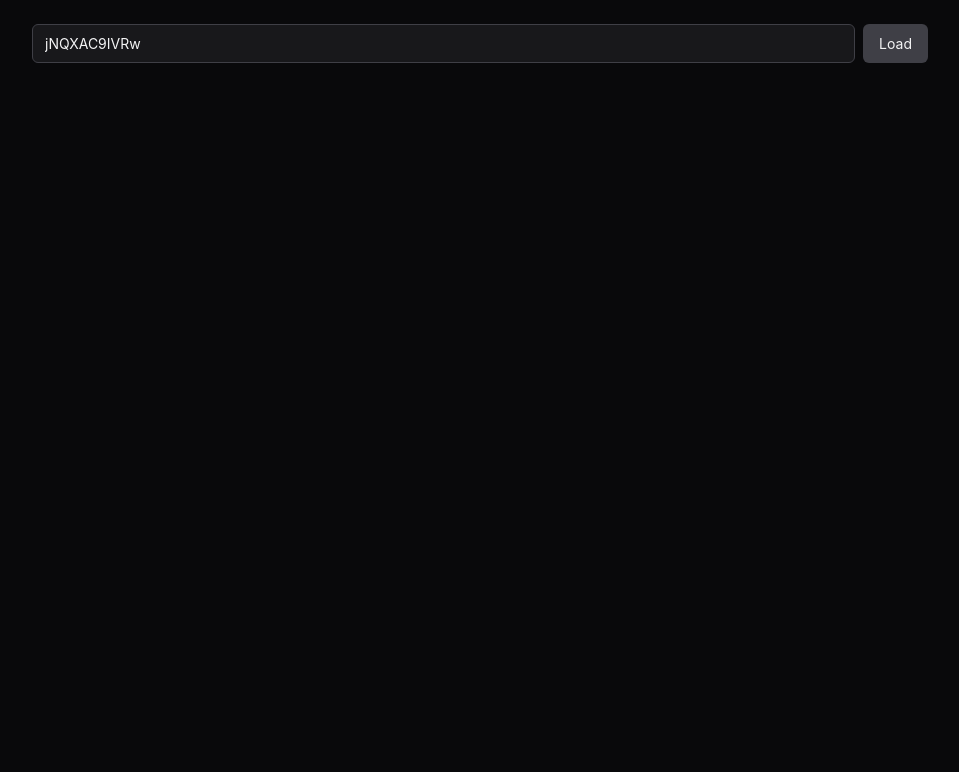
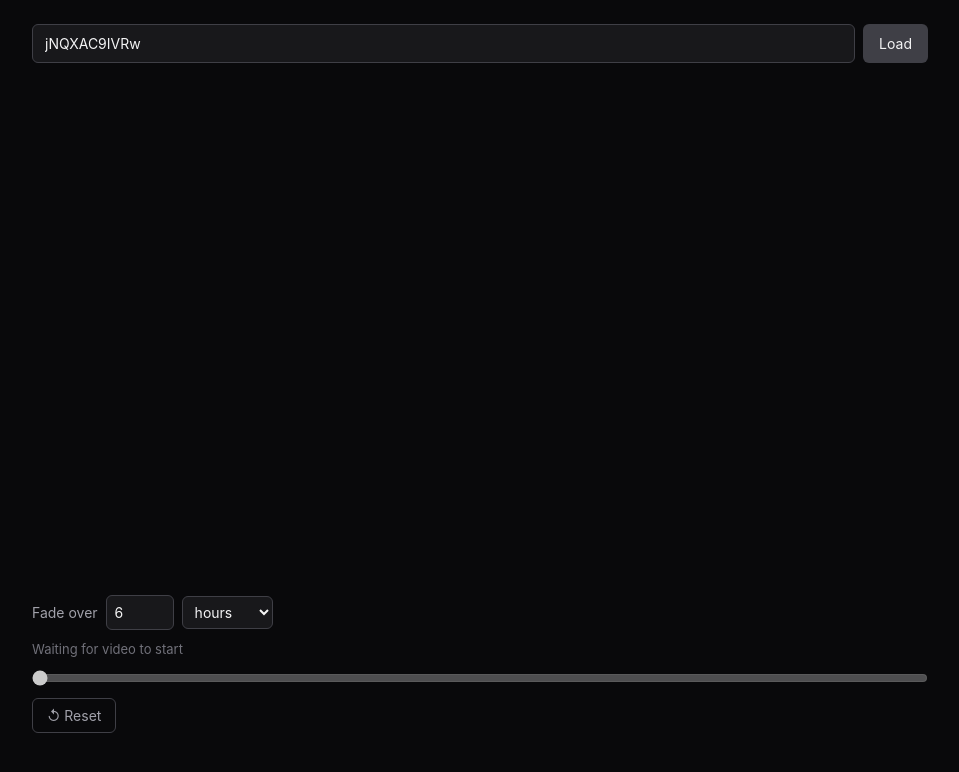
Before and after one commit to basilleaf/youtube-dimmer, a React (Vite) app: page / in a window 1280 px wide. Shown: the top 772 px of the page, without its empty margins (160-1119 px from the left). Built offline with nearby package versions, Linux system fonts and the light colour scheme.

Commit message:
implement fade controls ui

```diff
--- a/src/App.tsx
+++ b/src/App.tsx
@@ -1,6 +1,8 @@
-import { useState } from 'react'
+import { useRef, useState } from 'react'
 import { YouTubePlayer } from './components/YouTubePlayer'
+import { FadeControls } from './components/FadeControls'
 import { extractVideoId } from './lib/youtube'
+import { FadeTimer, DEFAULT_FADE_DURATION_MS } from './lib/fadeTimer'
 
 const DEFAULT_VIDEO_ID = 'jNQXAC9IVRw'
 
@@ -13,6 +15,8 @@ function App() {
   const [videoId, setVideoId] = useState(getInitialVideoId)
   const [inputValue, setInputValue] = useState(videoId)
   const [error, setError] = useState<string | null>(null)
+  const [fadeDurationMs, setFadeDurationMs] = useState(DEFAULT_FADE_DURATION_MS)
+  const timerRef = useRef(new FadeTimer())
 
   function loadVideo() {
     const id = extractVideoId(inputValue)
@@ -24,6 +28,10 @@ function App() {
     setVideoId(id)
     setInputValue(id)
     history.replaceState(null, '', `?v=${id}`)
+  }
+
+  function handleReset() {
+    timerRef.current.reset()
   }
 
   return (
@@ -80,7 +88,18 @@ function App() {
           </p>
         )}
 
-        <YouTubePlayer videoId={videoId} />
+        <YouTubePlayer
+          videoId={videoId}
+          timerRef={timerRef}
+          fadeDurationMs={fadeDurationMs}
+        />
+
+        <FadeControls
+          timerRef={timerRef}
+          fadeDurationMs={fadeDurationMs}
+          onDurationChange={setFadeDurationMs}
+          onReset={handleReset}
+        />
 
       </div>
     </main>
--- /dev/null
+++ b/src/components/FadeControls.tsx
@@ -0,0 +1,155 @@
+import { useEffect, useRef, useState } from 'react'
+import type { FadeTimer } from '../lib/fadeTimer'
+import { FADE_DELAY_MS } from '../lib/fadeTimer'
+
+interface Props {
+  timerRef: React.MutableRefObject<FadeTimer>
+  fadeDurationMs: number
+  onDurationChange: (ms: number) => void
+  onReset: () => void
+}
+
+type DurationUnit = 'minutes' | 'hours'
+
+function formatDuration(ms: number): string {
+  if (ms <= 0) return '0s'
+  const totalSec = Math.round(ms / 1000)
+  if (totalSec < 60) return `${totalSec}s`
+  const totalMin = Math.round(ms / 60_000)
+  if (totalMin < 60) return `${totalMin}m`
+  const h = Math.floor(ms / 3_600_000)
+  const m = Math.round((ms % 3_600_000) / 60_000)
+  return m > 0 ? `${h}h ${m}m` : `${h}h`
+}
+
+function getStatusText(timer: FadeTimer, fadeDurationMs: number): string {
+  const state = timer.getFadeState(fadeDurationMs)
+  if (state === 'idle') return 'Waiting for video to start'
+  if (state === 'complete') return 'Complete'
+  if (state === 'delaying') {
+    const remaining = Math.max(0, FADE_DELAY_MS - timer.getElapsedMs())
+    return `Waiting ${formatDuration(remaining)} · then fading over ${formatDuration(fadeDurationMs)}`
+  }
+  // fading
+  const progress = timer.getProgress(fadeDurationMs)
+  const remaining = (1 - progress) * fadeDurationMs
+  return `Fading · ${Math.round(progress * 100)}% · ${formatDuration(remaining)} left`
+}
+
+export function FadeControls({ timerRef, fadeDurationMs, onDurationChange, onReset }: Props) {
+  const sliderRef = useRef<HTMLInputElement>(null)
+  const statusRef = useRef<HTMLParagraphElement>(null)
+  const rafIdRef = useRef(0)
+
+  const initialHours = fadeDurationMs / 3_600_000
+  const [unit, setUnit] = useState<DurationUnit>('hours')
+  const [inputNum, setInputNum] = useState(initialHours)
+
+  // Reassigned every render so the rAF callback always uses the latest props.
+  const scheduleTickRef = useRef<() => void>()
+  scheduleTickRef.current = () => {
+    const timer = timerRef.current
+    const state = timer.getFadeState(fadeDurationMs)
+    const progress = timer.getProgress(fadeDurationMs)
+
+    if (sliderRef.current) {
+      sliderRef.current.value = String(Math.round(progress * 100))
+      sliderRef.current.disabled = state === 'idle' || state === 'delaying'
+    }
+    if (statusRef.current) {
+      statusRef.current.textContent = getStatusText(timer, fadeDurationMs)
+    }
+
+    rafIdRef.current = requestAnimationFrame(scheduleTickRef.current!)
+  }
+
+  useEffect(() => {
+    rafIdRef.current = requestAnimationFrame(scheduleTickRef.current!)
+    return () => cancelAnimationFrame(rafIdRef.current)
+  }, []) // eslint-disable-line react-hooks/exhaustive-deps
+
+  function handleNumChange(e: React.ChangeEvent<HTMLInputElement>) {
+    const n = e.target.valueAsNumber
+    setInputNum(n)
+    if (isNaN(n) || n <= 0) return
+    const ms = unit === 'hours' ? n * 3_600_000 : n * 60_000
+    onDurationChange(Math.max(60_000, Math.min(86_400_000, ms)))
+  }
+
+  function handleUnitChange(e: React.ChangeEvent<HTMLSelectElement>) {
+    const newUnit = e.target.value as DurationUnit
+    // Re-express the current ms value in the new unit (duration doesn't change)
+    const ms = unit === 'hours' ? inputNum * 3_600_000 : inputNum * 60_000
+    setInputNum(newUnit === 'hours' ? ms / 3_600_000 : ms / 60_000)
+    setUnit(newUnit)
+  }
+
+  function handleSliderChange(e: React.ChangeEvent<HTMLInputElement>) {
+    timerRef.current.seekTo(e.target.valueAsNumber / 100, fadeDurationMs)
+  }
+
+  const inputStyle: React.CSSProperties = {
+    padding: '6px 8px',
+    borderRadius: '6px',
+    border: '1px solid #3f3f46',
+    background: '#18181b',
+    color: '#f4f4f5',
+    fontSize: '14px',
+    outline: 'none',
+  }
+
+  return (
+    <div style={{ marginTop: '16px' }}>
+      {/* Duration picker */}
+      <div style={{ display: 'flex', alignItems: 'center', gap: '8px', marginBottom: '10px' }}>
+        <span style={{ fontSize: '14px', color: '#a1a1aa' }}>Fade over</span>
+        <input
+          type="number"
+          value={inputNum}
+          min={unit === 'hours' ? 1 : 1}
+          max={unit === 'hours' ? 24 : 1440}
+          step={unit === 'hours' ? 1 : 5}
+          onChange={handleNumChange}
+          style={{ ...inputStyle, width: '68px' }}
+        />
+        <select value={unit} onChange={handleUnitChange} style={{ ...inputStyle, cursor: 'pointer' }}>
+          <option value="hours">hours</option>
+          <option value="minutes">minutes</option>
+        </select>
+      </div>
+
+      {/* Status line */}
+      <p ref={statusRef} style={{ margin: '0 0 8px', fontSize: '13px', color: '#71717a' }}>
+        Waiting for video to start
+      </p>
+
+      {/* Progress slider */}
+      <input
+        ref={sliderRef}
+        type="range"
+        min={0}
+        max={100}
+        defaultValue={0}
+        disabled
+        onChange={handleSliderChange}
+        style={{ width: '100%', marginBottom: '12px', cursor: 'pointer', accentColor: '#52525b' }}
+      />
+
+      {/* Reset */}
+      <button
+        onClick={onReset}
+        style={{
+          padding: '6px 14px',
+          borderRadius: '6px',
+          border: '1px solid #3f3f46',
+          background: 'transparent',
+          color: '#a1a1aa',
+          fontSize: '14px',
+          cursor: 'pointer',
+        }}
+      >
+        ↺ Reset
+      </button>
+    </div>
+  )
+}
--- a/src/components/YouTubePlayer.tsx
+++ b/src/components/YouTubePlayer.tsx
@@ -1,97 +1,104 @@
-import { useEffect, useRef, useState } from 'react'
-import { loadYouTubeAPI } from '../lib/youtube'
-import { FadeTimer, DEFAULT_FADE_DURATION_MS } from '../lib/fadeTimer'
+import { useEffect, useRef, useState } from "react";
+import { loadYouTubeAPI } from "../lib/youtube";
+import type { FadeTimer } from "../lib/fadeTimer";
 
 interface Props {
-  videoId: string
-  onLoopCountChange?: (count: number) => void
+  videoId: string;
+  timerRef: React.MutableRefObject<FadeTimer>;
+  fadeDurationMs: number;
+  onLoopCountChange?: (count: number) => void;
 }
 
 const fsAvailable =
-  typeof document !== 'undefined' &&
-  ('requestFullscreen' in document.documentElement ||
-    'webkitRequestFullscreen' in document.documentElement)
+  typeof document !== "undefined" &&
+  ("requestFullscreen" in document.documentElement ||
+    "webkitRequestFullscreen" in document.documentElement);
 
 function enterFullscreen(el: HTMLElement) {
   if (el.requestFullscreen) {
-    el.requestFullscreen()
+    el.requestFullscreen();
   } else {
-    (el as HTMLElement & { webkitRequestFullscreen(): void }).webkitRequestFullscreen()
+    (
+      el as HTMLElement & { webkitRequestFullscreen(): void }
+    ).webkitRequestFullscreen();
   }
 }
 
 function exitFullscreen() {
   if (document.exitFullscreen) {
-    document.exitFullscreen()
+    document.exitFullscreen();
   } else {
-    (document as Document & { webkitExitFullscreen(): void }).webkitExitFullscreen()
+    (
+      document as Document & { webkitExitFullscreen(): void }
+    ).webkitExitFullscreen();
   }
 }
 
 function isFullscreenEl(el: HTMLElement | null) {
   return (
     document.fullscreenElement === el ||
-    (document as Document & { webkitFullscreenElement?: Element }).webkitFullscreenElement === el
-  )
+    (document as Document & { webkitFullscreenElement?: Element })
+      .webkitFullscreenElement === el
+  );
 }
 
-export function YouTubePlayer({ videoId, onLoopCountChange }: Props) {
-  const playerWrapRef = useRef<HTMLDivElement>(null)
-  const wrapperRef = useRef<HTMLDivElement>(null)
-  const overlayRef = useRef<HTMLDivElement>(null)
-  const playerRef = useRef<YT.Player | null>(null)
-  const loopCountRef = useRef(0)
-  const [isFullscreen, setIsFullscreen] = useState(false)
+export function YouTubePlayer({
+  videoId,
+  timerRef,
+  fadeDurationMs,
+  onLoopCountChange,
+}: Props) {
+  const playerWrapRef = useRef<HTMLDivElement>(null);
+  const wrapperRef = useRef<HTMLDivElement>(null);
+  const overlayRef = useRef<HTMLDivElement>(null);
+  const playerRef = useRef<YT.Player | null>(null);
+  const loopCountRef = useRef(0);
+  const [isFullscreen, setIsFullscreen] = useState(false);
+  const rafIdRef = useRef(0);
 
-  const timerRef = useRef(new FadeTimer())
-  const rafIdRef = useRef(0)
+  const onLoopCountChangeRef = useRef(onLoopCountChange);
+  onLoopCountChangeRef.current = onLoopCountChange;
 
-  const onLoopCountChangeRef = useRef(onLoopCountChange)
-  onLoopCountChangeRef.current = onLoopCountChange
+  const videoIdRef = useRef(videoId);
+  videoIdRef.current = videoId;
 
-  const videoIdRef = useRef(videoId)
-  videoIdRef.current = videoId
+  // Reassigned every render so the rAF callback always uses the latest fadeDurationMs.
+  const scheduleTickRef = useRef<() => void>();
+  scheduleTickRef.current = () => {
+    const overlay = overlayRef.current;
+    if (overlay) {
+      overlay.style.opacity = String(
+        timerRef.current.getProgress(fadeDurationMs),
+      );
+    }
+    rafIdRef.current = requestAnimationFrame(scheduleTickRef.current!);
+  };
 
-  // Updated on every render so rAF callbacks always use the latest version.
-  const scheduleTickRef = useRef<() => void>()
-  scheduleTickRef.current = () => {
-    const overlay = overlayRef.current
-    if (!overlay) return
-    const progress = timerRef.current.getProgress(DEFAULT_FADE_DURATION_MS)
-    overlay.style.opacity = String(progress)
-    if (progress < 1) {
-      rafIdRef.current = requestAnimationFrame(scheduleTickRef.current!)
-    } else {
-      rafIdRef.current = 0
-    }
-  }
-
-  // Stable ref so the YT player closure (created once) can call the latest version.
-  const startFadeLoopRef = useRef<() => void>()
-  startFadeLoopRef.current = () => {
-    timerRef.current.start() // idempotent — no-op if already started
-    if (rafIdRef.current === 0) {
-      rafIdRef.current = requestAnimationFrame(scheduleTickRef.current!)
-    }
-  }
+  // Start the always-running rAF loop on mount. The loop writes 0 while the
+  // timer is idle, so it's safe to run before the video starts. This also means
+  // reset() takes effect on the next frame without any extra wiring.
+  useEffect(() => {
+    rafIdRef.current = requestAnimationFrame(scheduleTickRef.current!);
+    return () => cancelAnimationFrame(rafIdRef.current);
+  }, []); // eslint-disable-line react-hooks/exhaustive-deps
 
   // Create the player once on mount
   useEffect(() => {
-    const container = wrapperRef.current
-    if (!container) return
-    let cancelled = false
+    const container = wrapperRef.current;
+    if (!container) return;
+    let cancelled = false;
 
     loadYouTubeAPI().then(() => {
-      if (cancelled || !container.isConnected) return
+      if (cancelled || !container.isConnected) return;
 
-      const target = document.createElement('div')
-      container.innerHTML = ''
-      container.appendChild(target)
+      const target = document.createElement("div");
+      container.innerHTML = "";
+      container.appendChild(target);
 
       playerRef.current = new window.YT!.Player(target, {
         videoId: videoIdRef.current,
-        width: '100%',
-        height: '100%',
+        width: "100%",
+        height: "100%",
         playerVars: {
           autoplay: 1,
           controls: 1,
@@ -103,68 +110,52 @@ export function YouTubePlayer({ videoId, onLoopCountChange }: Props) {
         events: {
           onStateChange(event) {
             if (event.data === window.YT!.PlayerState.PLAYING) {
-              startFadeLoopRef.current?.()
+              timerRef.current.start();
             }
             if (event.data === window.YT!.PlayerState.ENDED) {
-              loopCountRef.current += 1
-              onLoopCountChangeRef.current?.(loopCountRef.current)
-              event.target.seekTo(0, true)
-              event.target.playVideo()
+              loopCountRef.current += 1;
+              onLoopCountChangeRef.current?.(loopCountRef.current);
+              event.target.seekTo(0, true);
+              event.target.playVideo();
             }
           },
         },
-      })
-    })
+      });
+    });
 
     return () => {
-      cancelled = true
-      cancelAnimationFrame(rafIdRef.current)
-      playerRef.current?.destroy()
-      playerRef.current = null
-    }
-  }, []) // eslint-disable-line react-hooks/exhaustive-deps
+      cancelled = true;
+      playerRef.current?.destroy();
+      playerRef.current = null;
+    };
+  }, []); // eslint-disable-line react-hooks/exhaustive-deps
 
   // Load new video without recreating the player
   useEffect(() => {
-    if (!playerRef.current) return
-    loopCountRef.current = 0
-    playerRef.current.loadVideoById(videoId)
-  }, [videoId])
-
-  // Restart rAF loop when the tab becomes visible again.
-  // Since getProgress uses Date.now() math, elapsed time during the hidden
-  // period is automatically accounted for — no drift.
-  useEffect(() => {
-    function handleVisibility() {
-      if (document.visibilityState !== 'visible') return
-      const state = timerRef.current.getFadeState(DEFAULT_FADE_DURATION_MS)
-      if ((state === 'delaying' || state === 'fading') && rafIdRef.current === 0) {
-        rafIdRef.current = requestAnimationFrame(scheduleTickRef.current!)
-      }
-    }
-    document.addEventListener('visibilitychange', handleVisibility)
-    return () => document.removeEventListener('visibilitychange', handleVisibility)
-  }, [])
+    if (!playerRef.current) return;
+    loopCountRef.current = 0;
+    playerRef.current.loadVideoById(videoId);
+  }, [videoId]);
 
   // Track fullscreen state
   useEffect(() => {
     function handleChange() {
-      setIsFullscreen(isFullscreenEl(playerWrapRef.current))
+      setIsFullscreen(isFullscreenEl(playerWrapRef.current));
     }
-    document.addEventListener('fullscreenchange', handleChange)
-    document.addEventListener('webkitfullscreenchange', handleChange)
+    document.addEventListener("fullscreenchange", handleChange);
+    document.addEventListener("webkitfullscreenchange", handleChange);
     return () => {
-      document.removeEventListener('fullscreenchange', handleChange)
-      document.removeEventListener('webkitfullscreenchange', handleChange)
-    }
-  }, [])
+      document.removeEventListener("fullscreenchange", handleChange);
+      document.removeEventListener("webkitfullscreenchange", handleChange);
+    };
+  }, []);
 
   function toggleFullscreen() {
-    if (!playerWrapRef.current) return
+    if (!playerWrapRef.current) return;
     if (isFullscreen) {
-      exitFullscreen()
+      exitFullscreen();
     } else {
-      enterFullscreen(playerWrapRef.current)
+      enterFullscreen(playerWrapRef.current);
     }
   }
 
@@ -172,21 +163,21 @@ export function YouTubePlayer({ videoId, onLoopCountChange }: Props) {
     <div
       ref={playerWrapRef}
       id="player-wrap"
-      style={{ position: 'relative', width: '100%', aspectRatio: '16 / 9' }}
+      style={{ position: "relative", width: "100%", aspectRatio: "16 / 9" }}
     >
       {/* YT iframe target — replaced by iframe on mount */}
-      <div ref={wrapperRef} style={{ position: 'absolute', inset: 0 }} />
+      <div ref={wrapperRef} style={{ position: "absolute", inset: 0 }} />
 
-      {/* Fade overlay — opacity driven by rAF loop via timerRef */}
+      {/* Fade overlay — opacity driven by rAF loop */}
       <div
         ref={overlayRef}
         id="fade-overlay"
         style={{
-          position: 'absolute',
+          position: "absolute",
           inset: 0,
-          background: '#000',
+          background: "#000",
           opacity: 0,
-          pointerEvents: 'none',
+          pointerEvents: "none",
           zIndex: 1,
         }}
       />
@@ -196,18 +187,18 @@ export function YouTubePlayer({ videoId, onLoopCountChange }: Props) {
         <button
           id="fullscreen-btn"
           onClick={toggleFullscreen}
-          aria-label={isFullscreen ? 'Exit fullscreen' : 'Enter fullscreen'}
+          aria-label={isFullscreen ? "Exit fullscreen" : "Enter fullscreen"}
           style={{
-            position: 'absolute',
-            bottom: '12px',
-            right: '12px',
+            position: "absolute",
+            bottom: "12px",
+            right: "12px",
             zIndex: 2,
-            background: 'rgba(0,0,0,0.6)',
-            border: 'none',
-            borderRadius: '4px',
-            color: '#fff',
-            padding: '6px 7px',
-            cursor: 'pointer',
+            background: "rgba(0,0,0,0.6)",
+            border: "none",
+            borderRadius: "4px",
+            color: "#fff",
+            padding: "6px 7px",
+            cursor: "pointer",
             lineHeight: 0,
           }}
         >
@@ -215,27 +206,45 @@ export function YouTubePlayer({ videoId, onLoopCountChange }: Props) {
         </button>
       )}
     </div>
-  )
+  );
 }
 
 function ExpandIcon() {
   return (
-    <svg width="18" height="18" viewBox="0 0 24 24" fill="none" stroke="currentColor" strokeWidth="2" strokeLinecap="round" strokeLinejoin="round">
+    <svg
+      width="18"
+      height="18"
+      viewBox="0 0 24 24"
+      fill="none"
+      stroke="currentColor"
+      strokeWidth="2"
+      strokeLinecap="round"
+      strokeLinejoin="round"
+    >
       <polyline points="15 3 21 3 21 9" />
       <polyline points="9 21 3 21 3 15" />
       <line x1="21" y1="3" x2="14" y2="10" />
       <line x1="3" y1="21" x2="10" y2="14" />
     </svg>
-  )
+  );
 }
 
 function CompressIcon() {
   return (
-    <svg width="18" height="18" viewBox="0 0 24 24" fill="none" stroke="currentColor" strokeWidth="2" strokeLinecap="round" strokeLinejoin="round">
+    <svg
+      width="18"
+      height="18"
+      viewBox="0 0 24 24"
+      fill="none"
+      stroke="currentColor"
+      strokeWidth="2"
+      strokeLinecap="round"
+      strokeLinejoin="round"
+    >
       <polyline points="4 14 10 14 10 20" />
       <polyline points="20 10 14 10 14 4" />
       <line x1="10" y1="14" x2="3" y2="21" />
       <line x1="21" y1="3" x2="14" y2="10" />
     </svg>
-  )
+  );
 }
--- a/src/lib/fadeTimer.ts
+++ b/src/lib/fadeTimer.ts
@@ -30,6 +30,11 @@ export class FadeTimer {
     return 'fading'
   }
 
+  getElapsedMs(): number {
+    if (this.startTime === null) return 0
+    return Date.now() - this.startTime
+  }
+
   // Adjusts startTime so getProgress() returns the given progress immediately.
   // Works even if the timer hasn't been started yet.
   seekTo(progress: number, fadeDurationMs: number): void {
```
Also changed, not shown: 1 other file (tests, documents, lock files or other folders).
